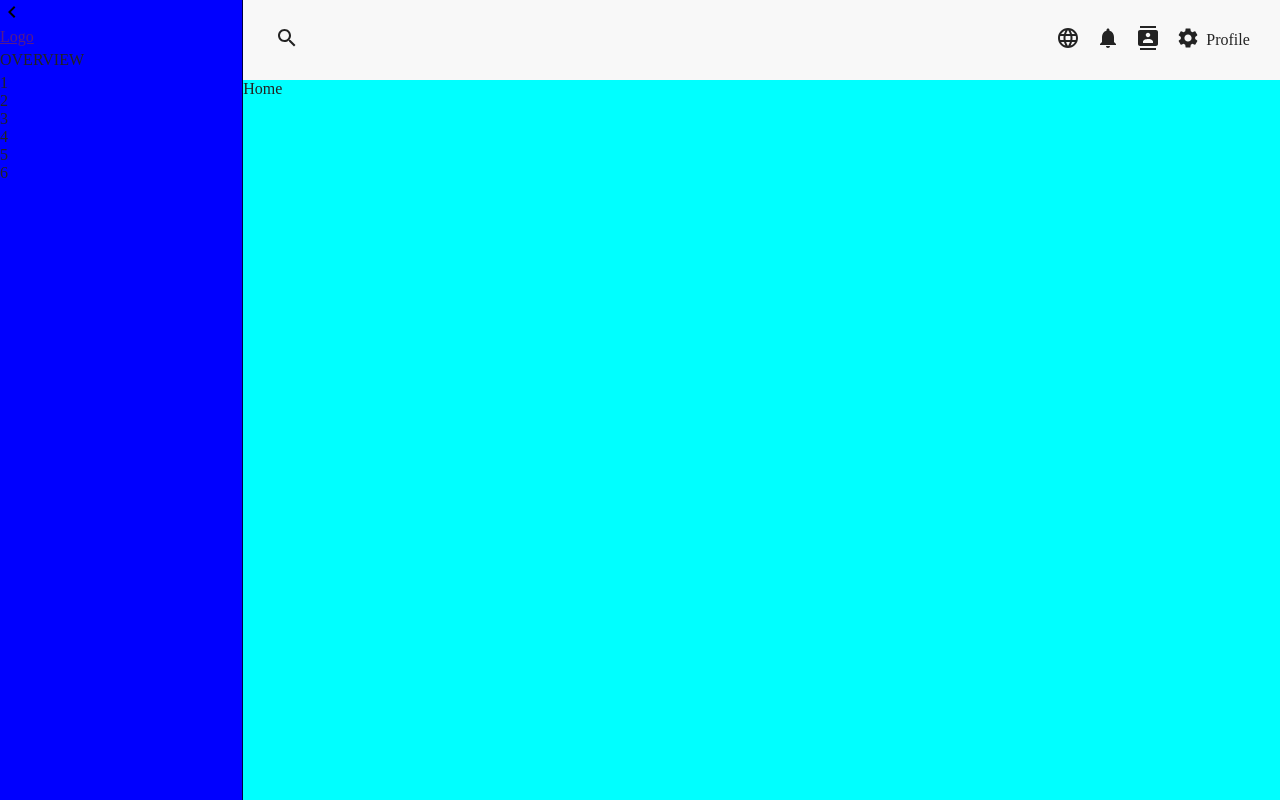
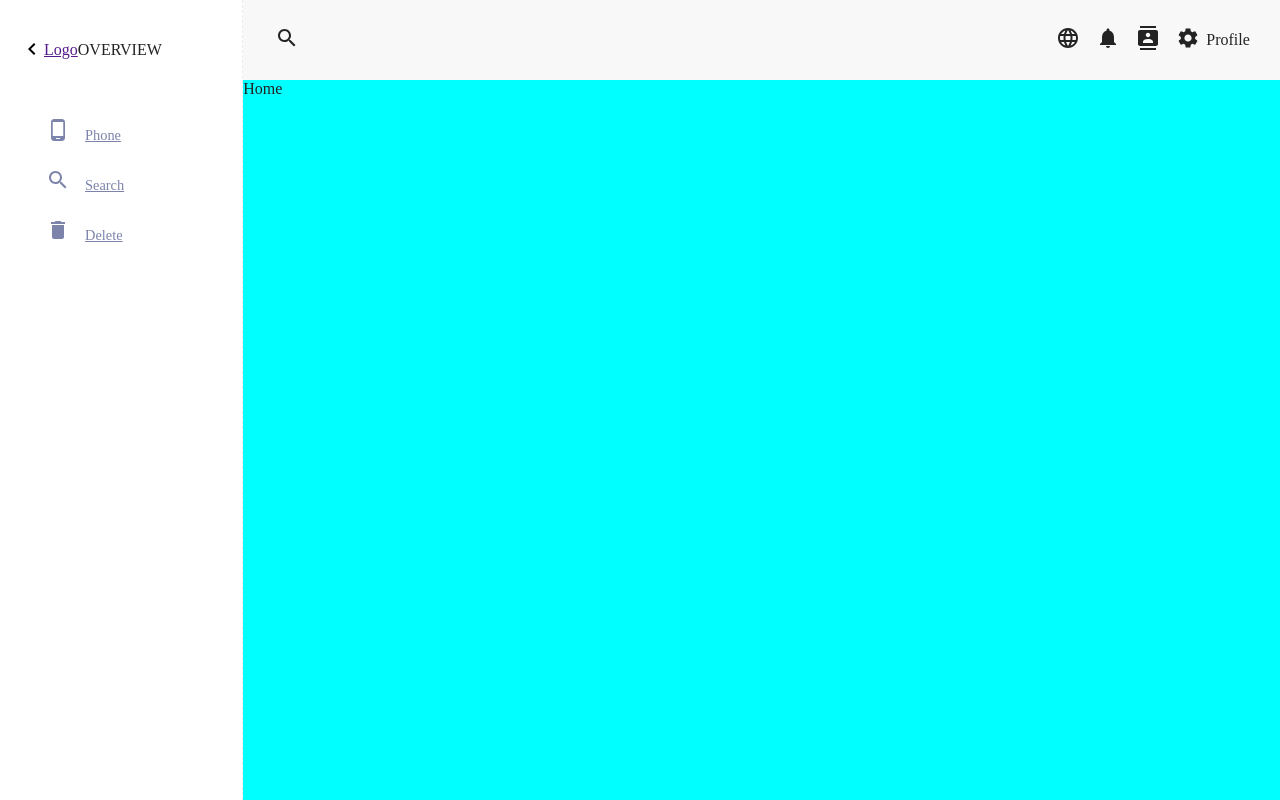
Before and after one commit to Xlebabutti/EventManager, a React (Vite) app in the folder frontend/: page / in a window 1280 px wide. Built offline with nearby package versions, Linux system fonts and the light colour scheme.

Commit message:
sidebar write scss and html

```diff
--- a/frontend/src/components/Sidebar/_sidebar.scss
+++ b/frontend/src/components/Sidebar/_sidebar.scss
@@ -1,12 +1,32 @@
 .sidebar {
-    background-color: blue;
+    background-color: #FFFFFF;
     transition: width 225ms cubic-bezier(0.4, 0, 0.6, 1) 0ms;
     height: 100%;
-    display: flex;
-    flex-direction: column;
-    border-right: 1px solid rgba(0, 0, 0, 0.74);
+    border-right: 1px dashed rgba(145, 158, 171, 0.2);
     transition: width 0.3s ease-in-out;
     width: 300px;
+
+    &-wrapper {
+        height: inherit;
+        max-height: 100%;
+        min-height: 100%;
+        overflow-y: auto;
+        display: flex;
+        flex-direction: column;
+    }
+
+    &-header {
+        height: 100px;
+        min-height: 100px;
+        display: flex;
+        align-items: center;
+        padding: 0 20px;
+    }
+
+    &-content {
+        flex-grow: 1;
+        padding: 10px 0;
+    }
 
     &-open {
         width: 300px;
@@ -15,9 +35,45 @@
     &-close {
         width: 90px;
     }
-    &__list {
+
+    &__menu {
         display: flex;
         flex-direction: column;
-        gap: 5px;
+        align-items: center;
+        padding: 0 20px;
+
+        &>ul {
+            width: 100%; // FIXME: выше 300px
+        }
+
+        &-item>a {
+            display: flex;
+            align-items: center;
+            height: 50px;
+            padding: 0 20px;
+            color: #7d84ab;
+        }
+
+        &-icon {
+            font-size: 1.2rem;
+            width: 35px;
+            min-width: 35px;
+            height: 35px;
+            line-height: 35px;
+            text-align: center;
+            display: inline-block;
+            margin-right: 10px;
+            border-radius: 2px;
+            transition: color 0.3s;
+        }
+
+        &-title {
+            font-size: 0.9em;
+            overflow: hidden;
+            text-overflow: ellipsis;
+            white-space: nowrap;
+            flex-grow: 1;
+            transition: color 0.3s;
+        }
     }
 }
--- a/frontend/src/components/Sidebar/index.tsx
+++ b/frontend/src/components/Sidebar/index.tsx
@@ -5,6 +5,7 @@ import { RootState } from '../../redux/store';
 import { toggleSidebar } from '../../redux/actions/sidebarSlice';
 import { useEffect } from 'react';
 import { Delete, NavigateBefore, NavigateNext, PhoneAndroid, Search } from '@mui/icons-material';
+import { Link } from 'react-router-dom';
 
 
 
@@ -23,44 +24,73 @@ const Sidebar = () => {
     return (
         <div className={`sidebar ${isOpen ? 'sidebar-open' : 'sidebar-close'}`}>
             <div className="sidebar-wrapper">
+                <div className="sidebar-header">
                     <button onClick={handleToggleSidebar}>
                         {!isOpen ? <NavigateNext /> : <NavigateBefore />}
                     </button>
-                {isOpen ? (
-                    <div className="sidebar__list">
                     <a href="">
                         <Logo />
                     </a>
                     <span>OVERVIEW</span>
+                </div>
+                <div className="sidebar-content">
+                    {isOpen ? (
+                        <nav className="sidebar__menu">
                             <ul>
-                            <li>1</li>
-                            <li>2</li>
-                            <li>3</li>
-                            <li>4</li>
-                            <li>5</li>
-                            <li>6</li>
+                                <li className="sidebar__menu-item">
+                                    <Link to={'/user'}>
+                                        <span className="sidebar__menu-icon">
+                                            <PhoneAndroid />
+                                        </span>
+                                        <span className='sidebar__menu-title'>Phone</span>
+                                    </Link>
+                                </li>
+                                <li className="sidebar__menu-item">
+                                    <Link to={''}>
+                                        <span className="sidebar__menu-icon">
+                                            <Search />
+                                        </span>
+                                        <span className='sidebar__menu-title'>Search</span>
+                                    </Link>
+                                </li>
+                                <li className="sidebar__menu-item">
+                                    <a href="">
+                                        <span className="sidebar__menu-icon">
+                                            <Delete />
+                                        </span>
+                                        <span className='sidebar__menu-title'>Delete</span>
+                                    </a>
+                                </li>
                             </ul>
+                        </nav>
+                    ) : (
+                        <nav className="sidebar__menu">
+                            <ul>
+                                <li className="sidebar__menu-item">
+                                    <a href="">
+                                        <span className="sidebar__menu-icon">
+                                            <PhoneAndroid />
+                                        </span>
+                                    </a>
+                                </li>
+                                <li className="sidebar__menu-item">
+                                    <a href="">
+                                        <span className="sidebar__menu-icon">
+                                            <Search />
+                                        </span>
+                                    </a>
+                                </li>
+                                <li className="sidebar__menu-item">
+                                    <a href="">
+                                        <span className="sidebar__menu-icon">
+                                            <Delete />
+                                        </span>
+                                    </a>
+                                </li>
+                            </ul>
+                        </nav>
+                    )}
                 </div>
-                ) : (
-                    <div className="sidebar__list">
-                        <div className="sidebar__lik">
-                            <div className="sidebar__icon">
-                                <PhoneAndroid />
-                            </div>
-                        </div>
-                        <div className="sidebar__lik">
-                            <div className="sidebar__icon">
-                                <Search />
-                            </div>
-                        </div>
-                        <div className="sidebar__lik">
-                            <div className="sidebar__icon">
-                                <Delete />
-                            </div>
-
-                        </div>
-                    </div>
-                )}
             </div>
         </div>
     )
```
Lines whose indentation alone changed are shown as unchanged.
